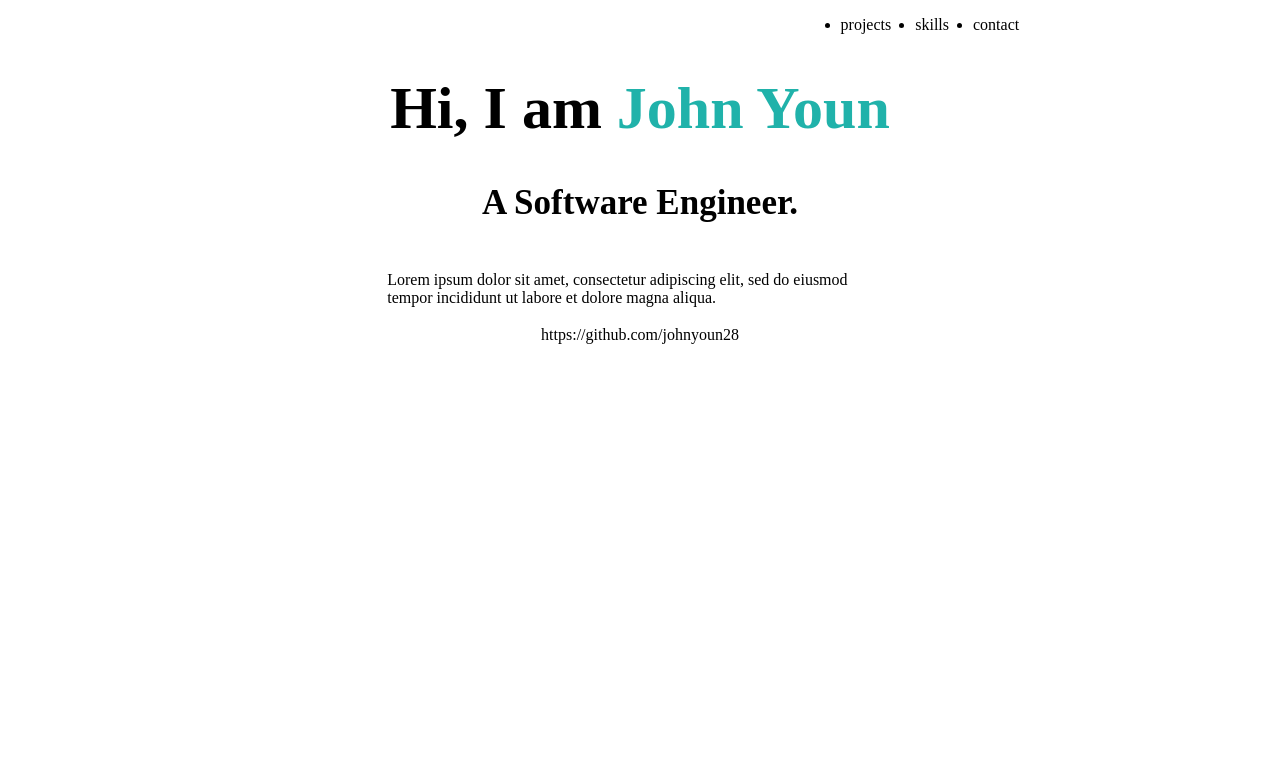
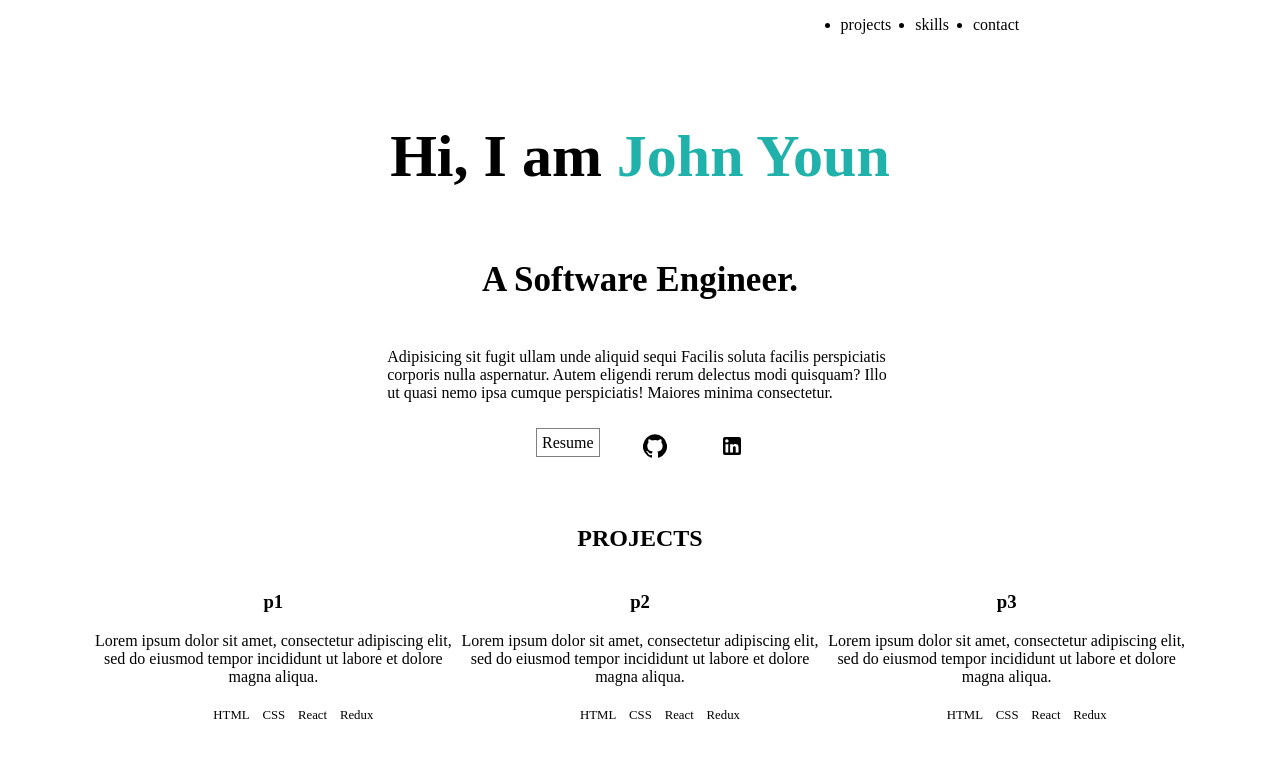
Before and after one commit to johnyoun28/portfolio, a React (Create React App) app: page / in a window 1280 px wide. Shown: the top 758 px of the page. Built offline with nearby package versions, Linux system fonts and the light colour scheme.

Commit message:
finishing up about section, but still need styling

```diff
--- a/package.json
+++ b/package.json
@@ -5,12 +5,14 @@
   "dependencies": {
     "@material-ui/core": "^4.12.3",
     "@material-ui/icons": "^4.11.2",
+    "@mui/icons-material": "^5.0.1",
     "@testing-library/jest-dom": "^5.14.1",
     "@testing-library/react": "^11.2.7",
     "@testing-library/user-event": "^12.8.3",
     "react": "^17.0.2",
     "react-dom": "^17.0.2",
     "react-scripts": "4.0.3",
+    "react-uuid": "^1.0.2",
     "web-vitals": "^1.1.2"
   },
   "scripts": {
--- a/src/App.js
+++ b/src/App.js
@@ -1,12 +1,14 @@
 import './App.css';
 import NavBar from './Components/NavBar/NavBar'
 import About from './Components/About/About'
+import Projects from './Components/Projects/Projects';
 
 function App() {
   return (
     <div className="App">
     <NavBar />
     <About />
+    <Projects />
     </div>
   );
 }
--- a/src/Components/About/About.css
+++ b/src/Components/About/About.css
@@ -9,9 +9,15 @@
   font-size: 35px;
 }
 
-.about {
+/* .about {
   flex-direction: column;
   margin-top: 3em;
+} */
+
+.about_container {
+  margin-top: 3em;
+  display: flex;
+  flex-direction: column;
 }
 
 .about_container h1 {
@@ -21,3 +27,21 @@
 .about_name {
   color: lightseagreen;
 }
+
+.about_contact a {
+  text-decoration: none;
+  color: black;
+}
+
+.btn {
+  border: 1px solid grey;
+  padding: 10%;
+}
+
+.about_contact {
+  display: flex;
+  justify-content: space-evenly;
+  margin: 0 auto;
+  width: 25%;
+  margin-top: 1%;
+}
--- a/src/Components/About/About.js
+++ b/src/Components/About/About.js
@@ -1,6 +1,8 @@
 import { about } from '../../portfolio'
 import './About.css'
-// import GitHubIcon from '@mui/icons-material/GitHub';
+import GitHubIcon from '@material-ui/icons/GitHub'
+
+import LinkedInIcon from '@material-ui/icons/LinkedIn'
 
 const About = () => {
     return (
@@ -16,7 +18,19 @@ const About = () => {
             </p>
 
             <div className="about_contact">
-                {about.socials.github}
+                <a href={about.socials.resume} text-decoration="none">
+                    <span className='btn btn--outline' type="button">Resume</span>
+                </a>
+
+                <a href={about.socials.github} target="_blank" rel="noreferrer"
+                aria-label="github">
+                <GitHubIcon />
+                </a>
+
+                <a href={about.socials.linkedin} target="_blank" rel="noreferrer"
+                aria-label="github">
+                <LinkedInIcon />
+                </a>
 
             </div>
 
--- /dev/null
+++ b/src/Components/ProjectCard/ProjectCard.css
@@ -0,0 +1,12 @@
+.project_stack {
+  display: flex;
+  flex-wrap: wrap;
+  justify-content: center;
+}
+
+.project_stack_item {
+  margin: 0.5em;
+  font-weight: 500;
+  font-size: 0.8rem;
+  list-style-type: none;
+}
--- /dev/null
+++ b/src/Components/ProjectCard/ProjectCard.js
@@ -0,0 +1,25 @@
+import React from 'react'
+import './ProjectCard.css'
+import uuid from 'react-uuid'
+
+const ProjectCard = ({project}) => {
+    return (
+        <div className="project_container">
+            <h3>{project.name}</h3>
+            <p className="project_description"> {project.description} </p>
+            <ul className="project_stack">
+                {
+                    project.stack.map(item => (
+                        <li key={uuid()} className="project_stack_item">
+                            {item}
+                        </li>
+                    ))
+                }
+            </ul>
+        </div>
+    )
+
+}
+
+
+export default ProjectCard
--- /dev/null
+++ b/src/Components/Projects/Projects.css
@@ -0,0 +1,9 @@
+.projects_header {
+  margin-top: 5%;
+}
+
+.projects_container {
+  display: flex;
+  max-width: 1100px;
+  margin: 0 auto;
+}
--- /dev/null
+++ b/src/Components/Projects/Projects.js
@@ -0,0 +1,23 @@
+import React from 'react'
+import './Projects.css'
+import {projects} from '../../portfolio'
+import uuid from 'react-uuid'
+import ProjectCard from '../ProjectCard/ProjectCard'
+
+const Projects = () => {
+    return (
+        <section id="#projects">
+            <h2 className="projects_header">PROJECTS</h2>
+            <div className="projects_container">
+                {
+                    projects.map(project => (
+                        <ProjectCard key={uuid()} project={project}/>
+                ))
+                }
+
+            </div>
+        </section>
+    )
+}
+
+export default Projects
--- a/src/portfolio.js
+++ b/src/portfolio.js
@@ -5,10 +5,11 @@ const header = {
 const about = {
     name: "John Youn",
     role: "Software Engineer",
-    description: "Lorem ipsum dolor sit amet, consectetur adipiscing elit, sed do eiusmod tempor incididunt ut labore et dolore magna aliqua.",
+    description: "Adipisicing sit fugit ullam unde aliquid sequi Facilis soluta facilis perspiciatis corporis nulla aspernatur. Autem eligendi rerum delectus modi quisquam? Illo ut quasi nemo ipsa cumque perspiciatis! Maiores minima consectetur.",
     socials: {
         resume: "https://google.com",
         github: 'https://github.com/johnyoun28',
+        linkedin: "https://www.linkedin.com/in/john-youn/"
     }
 }
 
@@ -21,14 +22,14 @@ const projects = [
         live: "github.com/johnyoun28"
     },
     {
-        name: "p1",
+        name: "p2",
         description: "Lorem ipsum dolor sit amet, consectetur adipiscing elit, sed do eiusmod tempor incididunt ut labore et dolore magna aliqua.",
         stack: ["HTML", "CSS", "React", "Redux"],
         github: "github.com/johnyoun28",
         live: "github.com/johnyoun28"
     },
     {
-        name: "p1",
+        name: "p3",
         description: "Lorem ipsum dolor sit amet, consectetur adipiscing elit, sed do eiusmod tempor incididunt ut labore et dolore magna aliqua.",
         stack: ["HTML", "CSS", "React", "Redux"],
         github: "github.com/johnyoun28",
```
Also changed, not shown: 1 other file (tests, documents, lock files or other folders).
